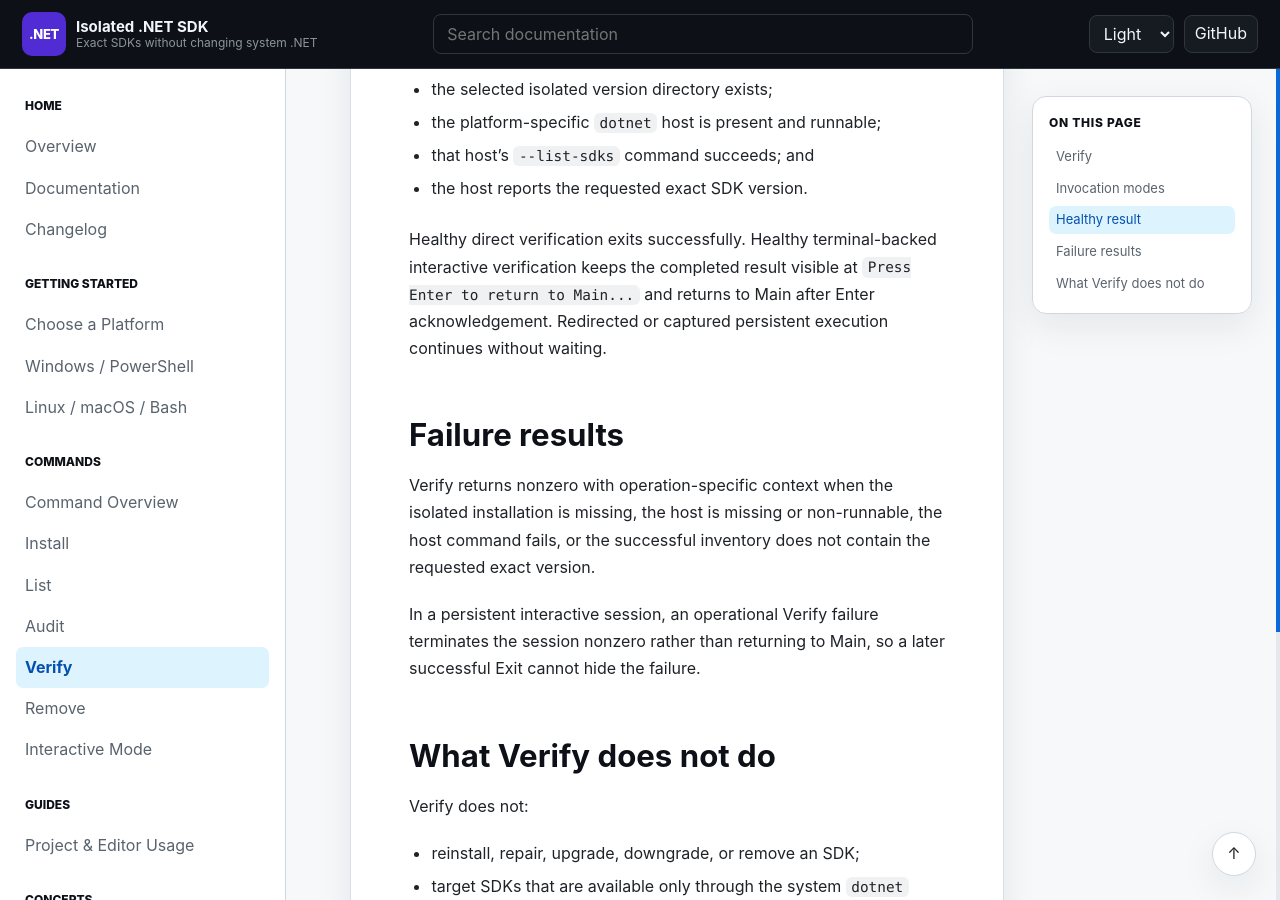
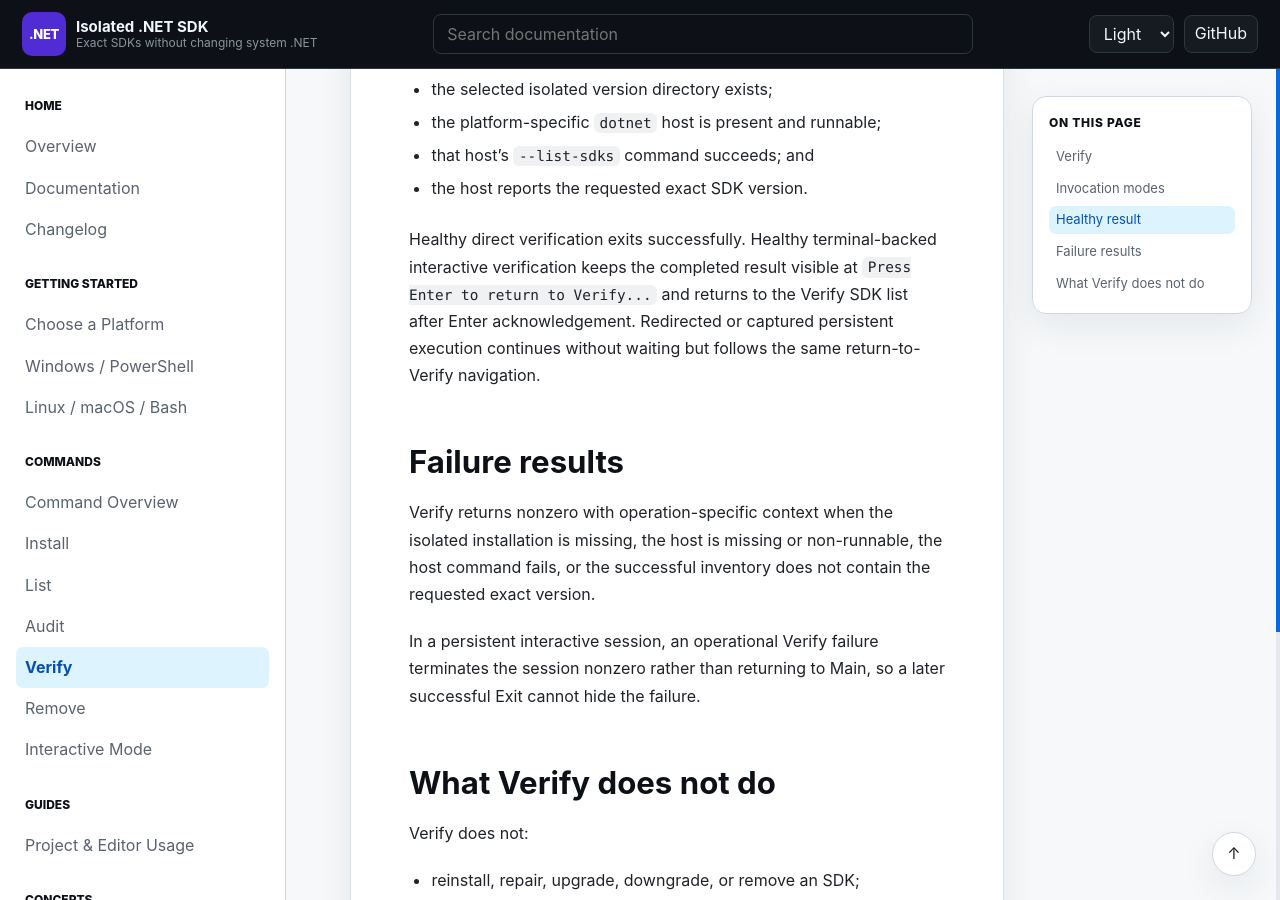
Before and after one commit to infoconex/isolated-dotnet-sdk, a Jekyll site: the page built from docs/commands/verify.md, in a window 1280 px wide and 900 px high, scrolled down 1033 px. Built offline with Jekyll 4.4.1, drawn with Linux system fonts in a browser that asks for light colours; our own code applies the rules of GitHub Pages for plain Markdown files.

Commit message:
docs: document Verify parent return

```diff
--- a/docs/commands/verify.md
+++ b/docs/commands/verify.md
@@ -24,7 +24,7 @@
 - that host's `--list-sdks` command succeeds; and
 - the host reports the requested exact SDK version.
 
-Healthy direct verification exits successfully. Healthy terminal-backed interactive verification keeps the completed result visible at `Press Enter to return to Main...` and returns to Main after Enter acknowledgement. Redirected or captured persistent execution continues without waiting.
+Healthy direct verification exits successfully. Healthy terminal-backed interactive verification keeps the completed result visible at `Press Enter to return to Verify...` and returns to the Verify SDK list after Enter acknowledgement. Redirected or captured persistent execution continues without waiting but follows the same return-to-Verify navigation.
 
 ## Failure results
 
```
